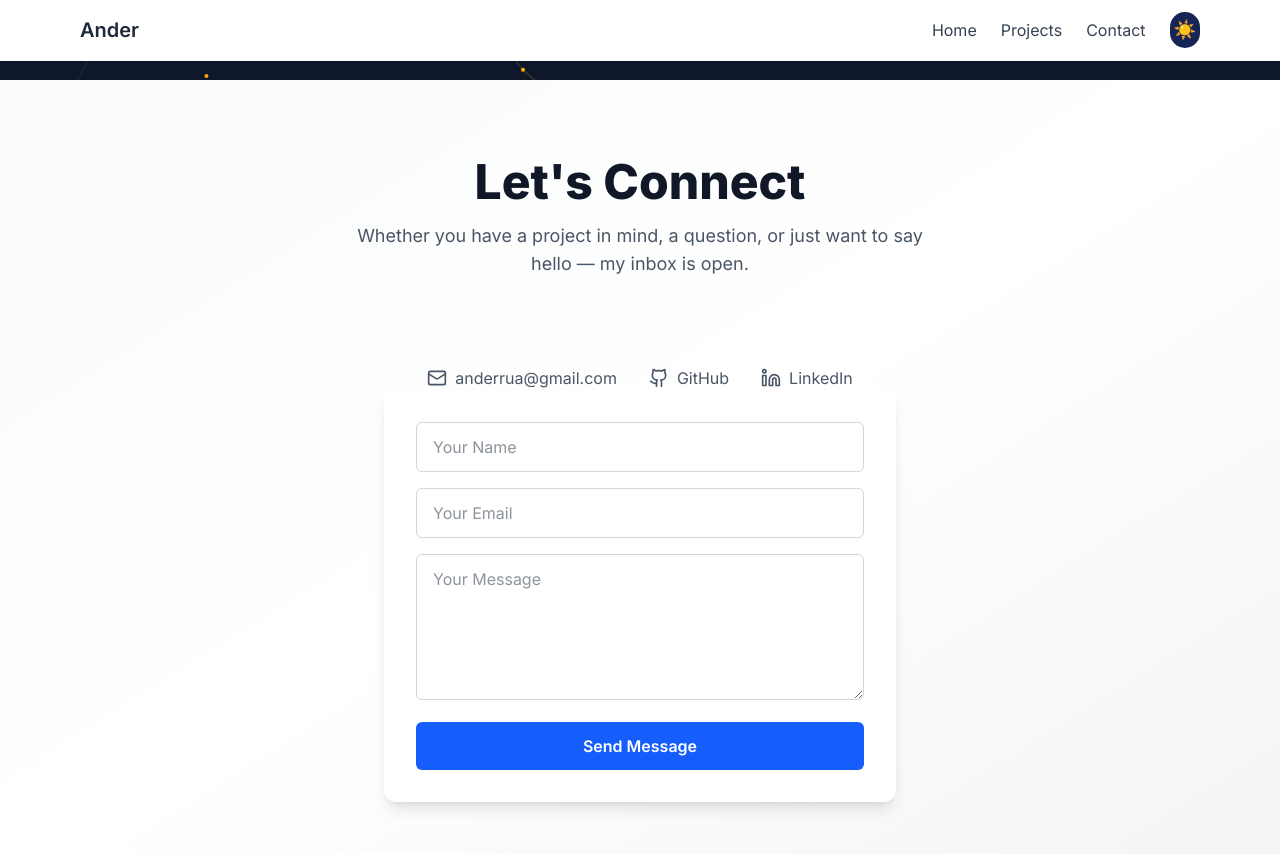
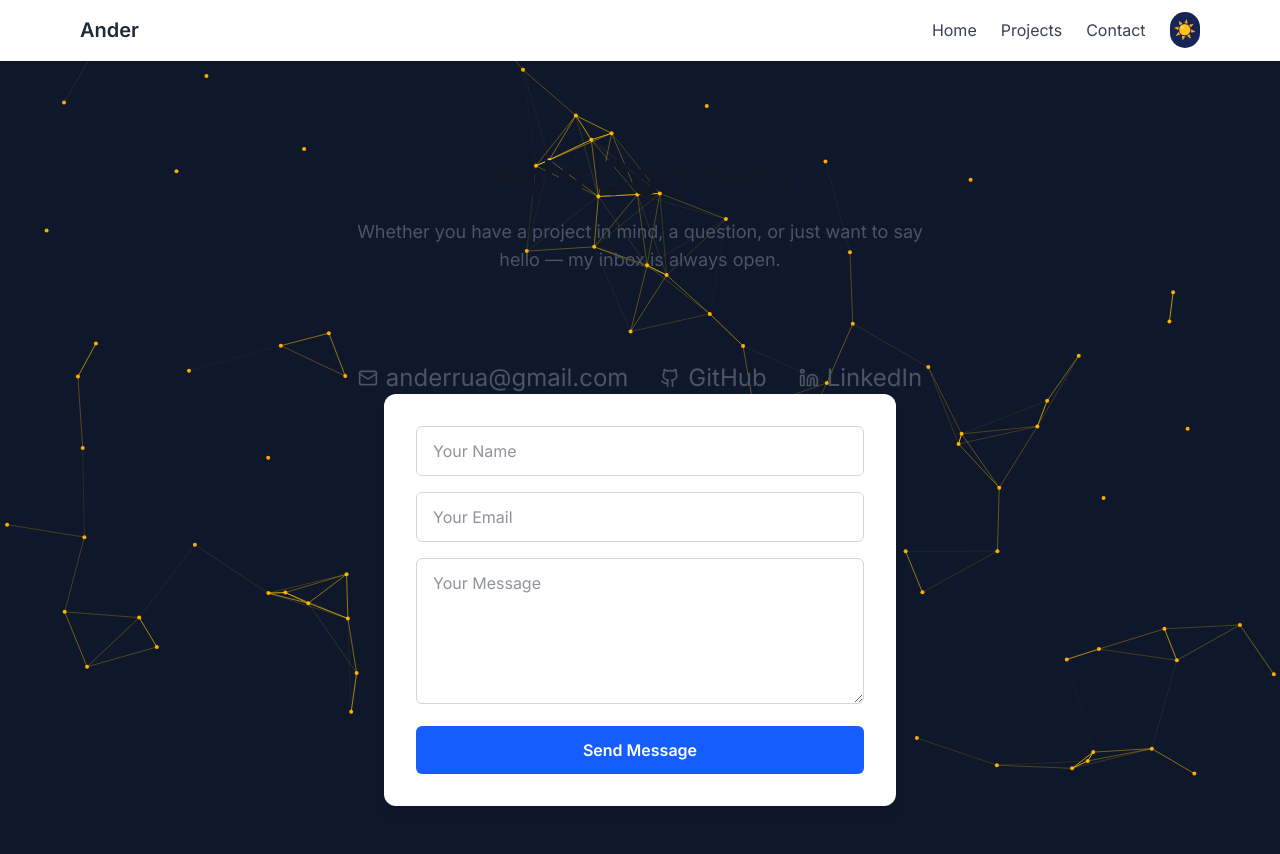
Before and after one commit to anderfrua/web, a Next.js app: page /contact in a window 1280 px wide. Shown: the top 854 px of the page. Built offline with nearby package versions, Linux system fonts and the light colour scheme.

Commit message:
contact background fix and links fix

```diff
--- a/src/app/contact/page.tsx
+++ b/src/app/contact/page.tsx
@@ -36,21 +36,21 @@ export default function ContactPage() {
   };
 
   return (
-    <section className="min-h-screen flex flex-col items-center justify-center px-6 py-16 text-center bg-gradient-to-br from-gray-50 via-white to-gray-100 dark:from-gray-900 dark:via-gray-800 dark:to-gray-900 transition-colors">
-      <h1 className="text-5xl font-extrabold mb-4 text-gray-900 dark:text-white">Let&apos;s Connect</h1>
+    <section className="min-h-screen relative z-10 flex flex-col items-center justify-center px-6 py-16 text-center">
+      <h1 className="text-5xl font-extrabold mb-4 text-gray-900 dark:text-white">Let&apos;s Connect!</h1>
       <p className="text-lg text-gray-600 dark:text-gray-300 max-w-xl mb-10">
-        Whether you have a project in mind, a question, or just want to say hello — my inbox is open.
+        Whether you have a project in mind, a question, or just want to say hello — my inbox is always open.
       </p>
 
-      <div className="mt-12 flex gap-8 justify-center text-gray-600 dark:text-gray-300">
-        <a href="mailto:anderrua@gmail.com" className="hover:text-blue-600 dark:hover:text-blue-400 flex items-center gap-2">
+      <div className="mt-12 flex gap-8 justify-center text-gray-600 dark:text-gray-300 flex-wrap">
+        <a href="mailto:anderrua@gmail.com" className="hover:text-blue-600 dark:hover:text-blue-400 flex items-center gap-2 text-xl sm:text-2xl">
           <Mail size={20} /> anderrua@gmail.com
         </a>
         <a
           href="https://github.com/anderfrua?tab=repositories"
           target="_blank"
           rel="noopener noreferrer"
-          className="hover:text-blue-600 dark:hover:text-blue-400 flex items-center gap-2"
+          className="hover:text-blue-600 dark:hover:text-blue-400 flex items-center gap-2 text-xl sm:text-2xl"
         >
           <Github size={20} /> GitHub
         </a>
@@ -58,7 +58,7 @@ export default function ContactPage() {
           href="https://www.linkedin.com/in/ander-fern%C3%A1ndez-r%C3%BAa-4a78a1314/"
           target="_blank"
           rel="noopener noreferrer"
-          className="hover:text-blue-600 dark:hover:text-blue-400 flex items-center gap-2"
+          className="hover:text-blue-600 dark:hover:text-blue-400 flex items-center gap-2 text-xl sm:text-2xl"
         >
           <Linkedin size={20} /> LinkedIn
         </a>
@@ -99,8 +99,6 @@ export default function ContactPage() {
         {status === 'sent' && <p className="text-green-500 text-sm mt-2">Message sent successfully!</p>}
         {status === 'error' && <p className="text-red-500 text-sm mt-2">Something went wrong. Try again.</p>}
       </form>
-
-
     </section>
   );
 }
```
